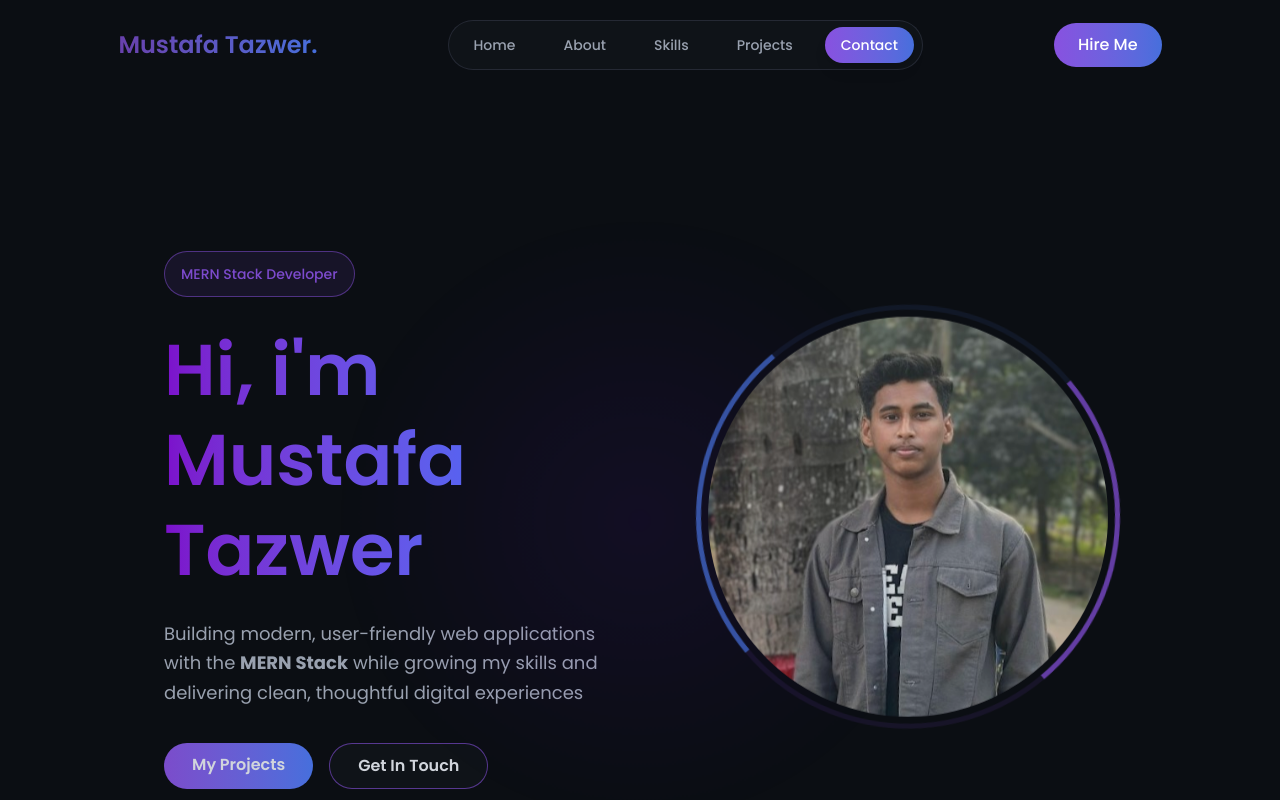
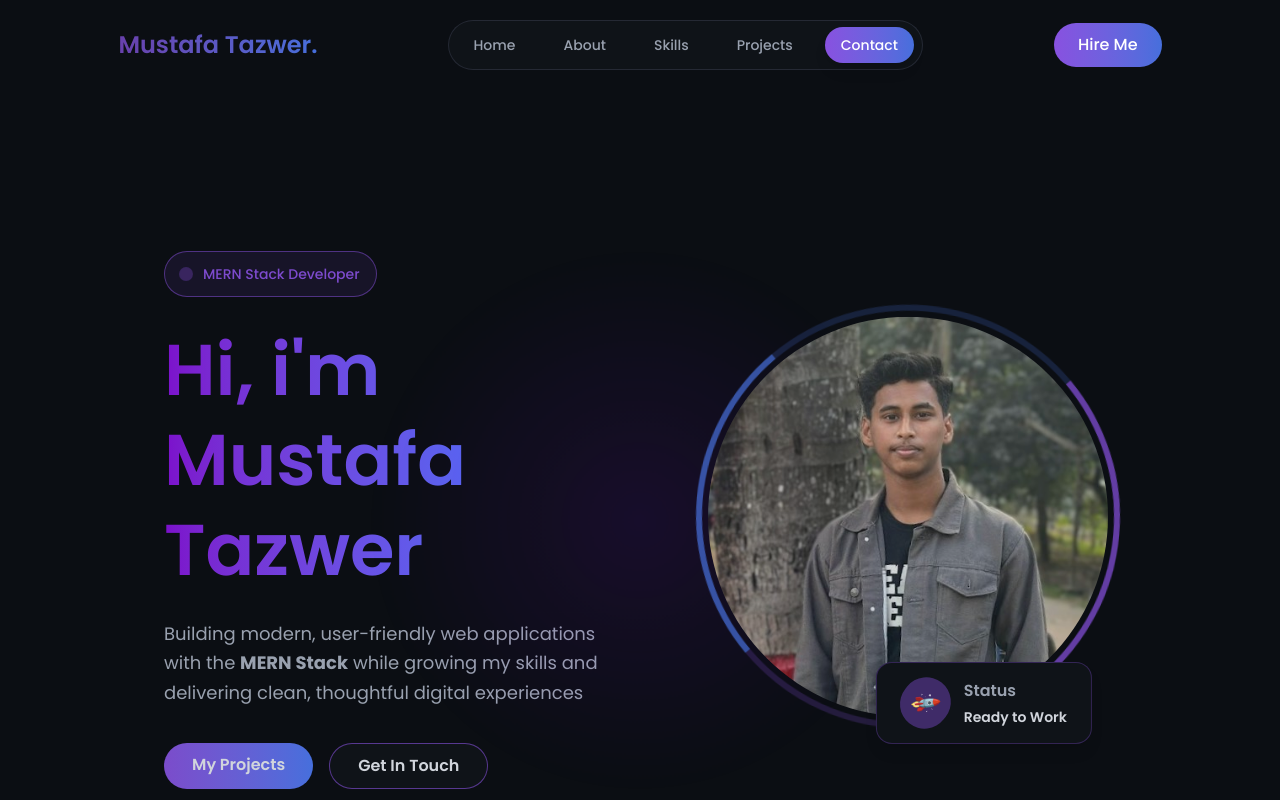
Before and after one commit to sahkil12/My-Portfolio, a React (Vite) app: page / in a window 1280 px wide. Shown: the top 800 px of the page. Built offline with nearby package versions, Linux system fonts and the light colour scheme.

Commit message:
impliment button animation and smoth scroll and use some framer motion animation for look cool

```diff
--- a/src/Section/Hero/Hero.jsx
+++ b/src/Section/Hero/Hero.jsx
@@ -3,43 +3,79 @@ import { motion } from "framer-motion";
 const Hero = () => {
      return (
           <section className="relative min-h-[820px] my-5 flex items-center justify-around px-3 md:px-16 overflow-hidden">
+               {/* background animation color */}
                <div className="
                 absolute inset-0
-                bg-[radial-gradient(circle_at_center,rgba(120,20,255,0.15),transparent_45%)]
-                animate-pulseGlow"></div>
-
+                bg-[radial-gradient(circle_at_center,rgba(140,15,255,0.20),transparent_40%)]
+                animate-pulseGlow pointer-events-none"></div>
+               {/* main grid layout div */}
                <div className="w-full grid grid-cols-1 xl:grid-cols-2 gap-16 items-center">
-                    {/* Left Text Content */}
+                    {/* Left details text Content */}
                     <motion.div
-                         initial={{ opacity: 0, x: -60 }}
+                         initial={{ opacity: 0, x: -65 }}
                          whileInView={{ opacity: 1, x: 0 }}
                          transition={{ duration: 0.8 }}
                          viewport={{ once: false, amount: 0.3 }}
                          className="text-left px-4 md:px-1"
                     >
-                         <span className="px-4 py-3 rounded-full bg-primary/10 text-primary/90 border border-primary/50 text-xs md:text-sm font-medium inline-block mb-7">
-                              MERN Stack Developer
-                         </span>
+                         <motion.span
+                              initial={{ x: -40 }}
+                              animate={{ x: 0 }}
+                              transition={{ duration: .8 }}
+                              className="px-4 py-3 rounded-full bg-primary/10 text-primary/90 border border-primary/50 text-xs md:text-sm font-medium flex items-center w-fit gap-3 mb-7">
+                              <motion.p
+                                   animate={{ scale: [1, 1.4, 1], opacity: [1, .6, 1] }}
+                                   transition={{ duration: 2.5, repeat: Infinity, ease: 'easeInOut' }}
+                                   className="bg-primary/50 w-2.5 h-2.5 rounded-full"></motion.p> MERN Stack Developer
+                         </motion.span>
 
-                         <h1 className="text-4xl lg:text-5xl xl:text-7xl font-semibold leading-tight text-transparent bg-clip-text bg-gradient-to-r from-purple-600/80 to-blue-500">
+                         <motion.h1
+                              initial={{ y: 40, opacity: 0 }}
+                              animate={{ y: 0, opacity: 1 }}
+                              transition={{ duration: .9 }}
+                              className="text-4xl lg:text-5xl xl:text-7xl font-semibold leading-tight text-transparent bg-clip-text bg-gradient-to-r from-purple-600/80 to-blue-500">
                               Hi, i'm <br />  Mustafa Tazwer
-                         </h1>
-                         <p className="text-gray-400 text-sm md:text-lg/relaxed mt-6 max-w-xl">
+                         </motion.h1>
+                         <motion.p
+                              initial={{ y: 40, opacity: 0 }}
+                              animate={{ y: 0, opacity: 1 }}
+                              transition={{ duration: 1.2 }}
+                              className="text-gray-400 text-sm md:text-lg/relaxed mt-6 max-w-xl">
                               Building modern, user-friendly web applications with the <b>MERN Stack</b> while growing my skills and delivering clean, thoughtful digital experiences
-                         </p>
+                         </motion.p>
                          {/* Buttons */}
                          <div className="mt-9 flex flex-wrap gap-4">
-                              <motion.a href="#projects" className="px-7 py-2.5 bg-gradient-to-r from-secondary to-base-200 rounded-full hover:opacity-90 font-semibold text-gray-300 border-none">
+                              {/* project button */}
+                              <motion.a
+                                   initial={{ opacity: 0, y: 20 }}
+                                   animate={{ opacity: 1, y: 0 }}
+                                   whileHover={{
+                                        scale: 1.05,
+                                        boxShadow: "0 6px 20px rgba(84, 90, 155, 0.35)",
+                                        backgroundColor: "rgb(129,140,248)"
+                                   }}
+                                   whileTap={{ scale: 0.95 }}
+                                   transition={{ type: 'spring', stiffness: 350, damping: 20, duration: 1.4 }}
+                                   href="#projects" className="px-7 py-2.5 bg-gradient-to-r from-secondary to-base-200 rounded-full cursor-pointer hover:opacity-90 font-semibold text-gray-300 border-none">
                                    My Projects
                               </motion.a>
-
-                              <motion.a href="#contact" className="px-7 py-2.5 bg-base-100 hover:border-primary/90 border border-primary/60 rounded-full font-semibold text-gray-300">
+                              {/* get in touch button */}
+                              <motion.a
+                                   initial={{ opacity: 0, y: 25 }}
+                                   animate={{ opacity: 1, y: 0 }}
+                                   whileHover={{
+                                        scale: 1.05,
+                                        boxShadow: "0 6px 20px rgba(165, 139, 250, 0.25)",
+                                        backgroundColor: "rgba(155,129,240,0.15)"
+                                   }}
+                                   whileTap={{ scale: 0.95 }}
+                                   transition={{ type: 'spring', stiffness: 350, damping: 35, duration: 1.4 }}
+                                   href="#contact" className="px-7 py-2.5 bg-base-100 hover:border-primary/90 border border-primary/60 cursor-pointer rounded-full font-semibold text-gray-300">
                                    Get In Touch
                               </motion.a>
                          </div>
                     </motion.div>
-
-                    {/* my Image */}
+                    {/* right side - Image part*/}
                     <motion.div
                          initial={{ opacity: 0, x: 50 }}
                          whileInView={{ opacity: 1, x: 0 }}
@@ -50,17 +86,43 @@ const Hero = () => {
                          <motion.div
                               animate={{ y: [0, -15, 0] }}
                               transition={{ duration: 2, ease: "easeInOut", repeat: Infinity }}
-                              className="relative hover:scale-105 transition-all duration-600">
-                                   {/* border style */}
-                              <div className="absolute inset-0 rounded-full animate-rotateArc before:content-[''] before:absolute before:inset-0 before:rounded-full before:border-[5px] before:border-transparent before:border-t-primary/70 before:border-r-primary/10 before:border-l-base-200/10 before:border-b-base-200/70"></div>
-
+                              className="relative transition-all duration-600">
+                              {/*animation border style */}
+                              <div className="absolute inset-0 rounded-full animate-rotateArc before:content-[''] before:absolute before:inset-0 before:rounded-full before:border-[6px] before:border-transparent before:border-t-primary/70 before:border-r-primary/20 before:border-l-base-200/20 before:border-b-base-200/70"></div>
+                                   {/* image */}
                               <div className="relative rounded-full m-3">
                                    <img
                                         src="/public/hero-pic.jpg"
                                         alt="profile photo"
-                                        className="rounded-full opacity-85 w-64 h-64 md:w-[300px] md:h-[300px]  lg:w-[400px] lg:h-[400px] object-cover"
+                                        className="rounded-full opacity-85 w-64 h-64 md:w-[300px] md:h-[300px] xl:w-[400px] xl:h-[400px] object-cover"
                                    />
                               </div>
+                              {/* status badges */}
+                              <motion.section
+                                   animate={{ y: [0, 10, 0] }}
+                                   transition={{ duration: 3, repeat: Infinity }}
+                              >
+                                   <motion.div
+                                        whileHover={{
+                                             scale: 1.1,
+                                             rotate: [0,-6, 6, 0],
+                                             transition: { duration: 0.3 },
+                                        }}
+                                        initial={{ opacity: 0, y: 20 }}
+                                        animate={{ opacity: 1, y: 0 }}
+                                        transition={{ duration: 0.8, delay: 0.3 }}
+                                        className="absolute -bottom-3 -right-18 lg:-right-20 -translate-x-1/2 bg-base-100 border border-primary/30 hover:border-primary/50 px-3 py-3.5 lg:px-6 rounded-2xl flex items-center gap-3.5 shadow-lg"
+                                   >
+                                        <motion.span
+                                             animate={{ rotate: 360 }}
+                                             transition={{ duration: 3, repeat: Infinity, ease: 'linear' }}
+                                             className="bg-primary/40 p-1.5 lg:p-3 rounded-full text-lg md:text-xl">🚀</motion.span>
+                                        <span>
+                                             <p className="text-sm lg:text-base font-semibold text-gray-400 mb-1">Status</p>
+                                             <p className="text-xs lg:text-sm font-semibold text-gray-300">Ready to Work</p>
+                                        </span>
+                                   </motion.div>
+                              </motion.section>
                          </motion.div>
                     </motion.div>
                </div>
--- a/src/index.css
+++ b/src/index.css
@@ -13,6 +13,10 @@
      --color-base-200: #466FDC;
      --color-base-300: #7C5AE4;
 }
+html{
+  scroll-behavior: smooth;
+}
+
 body {
      font-family: "Poppins", sans-serif;
 }
```
